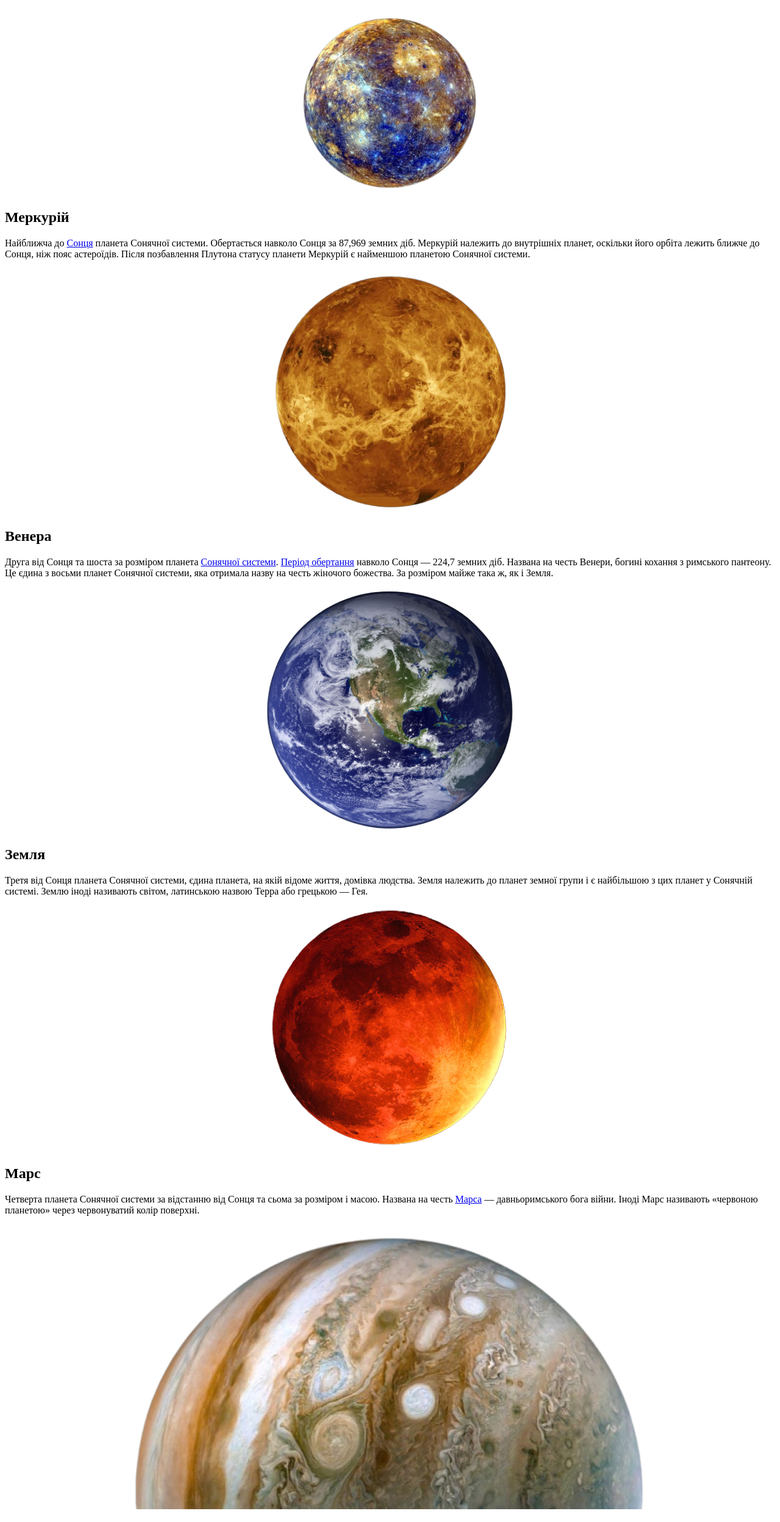
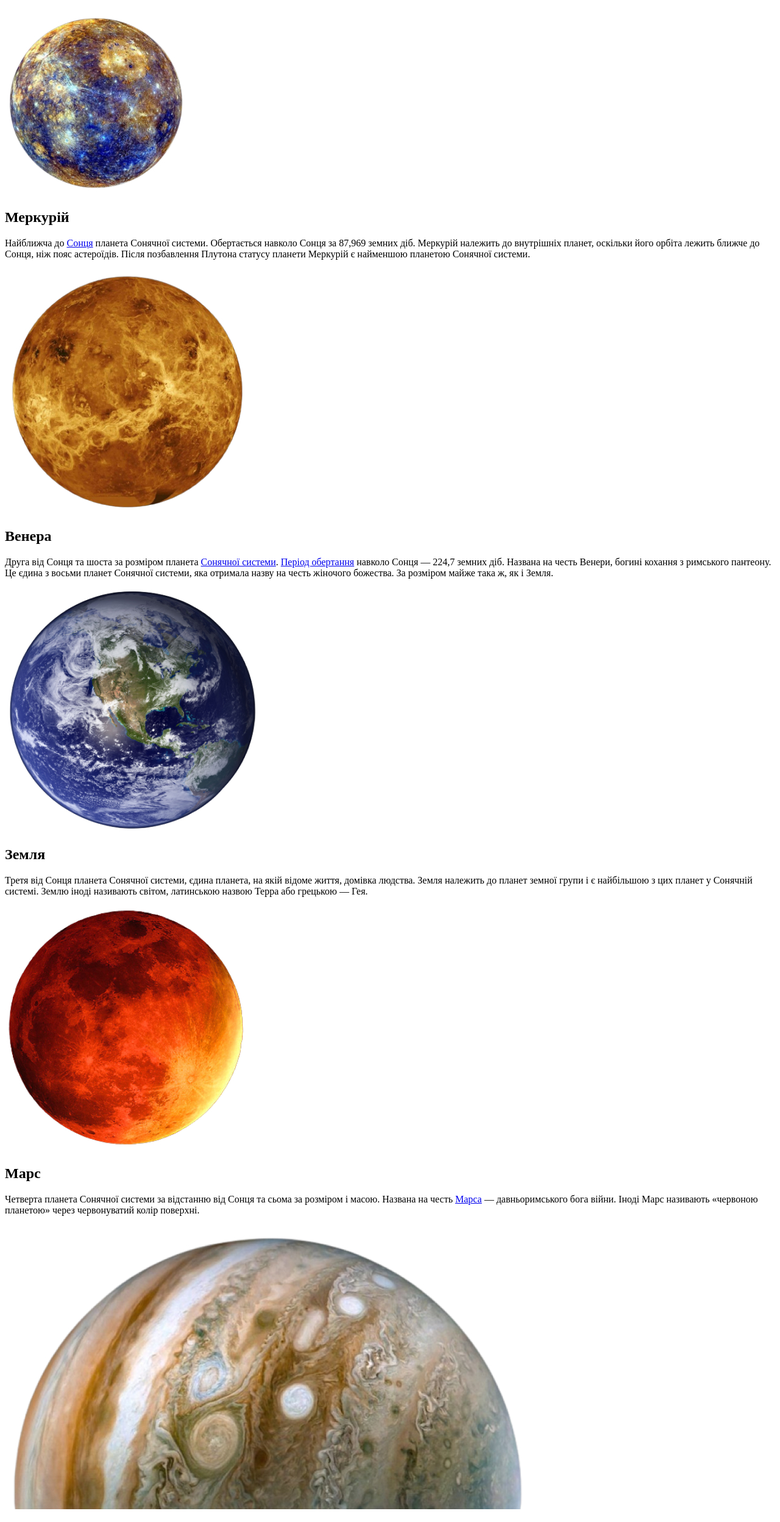
Before and after one commit to OlegL97/html-project, a plain HTML site: page index.html in a window 1280 px wide. Shown: the part 61-2557 px from the top of the page at 61% size. Drawn offline with Linux system fonts and the light colour scheme.

Commit message:
add Task1

```diff
--- a/index.html
+++ b/index.html
@@ -13,7 +13,7 @@
     </header>
     <main>
         <h1 align="center">ПЛАНЕТИ СОНЯЧНОЇ СИСТЕМИ</h1>
-    <div align="center">
+    <div>
         <img src="/img/меркурій.jpg" alt="Меркурій">
     </div>
     <h2>
@@ -22,7 +22,7 @@
     <p>
         Найближча до <a href="https://uk.wikipedia.org/wiki/%D0%A1%D0%BE%D0%BD%D1%86%D0%B5">Сонця</a> планета Сонячної системи. Обертається навколо Сонця за 87,969 земних діб. Меркурій належить до внутрішніх планет, оскільки його орбіта лежить ближче до Сонця, ніж пояс астероїдів. Після позбавлення Плутона статусу планети Меркурій є найменшою планетою Сонячної системи.
     </p>
-    <div align="center">
+    <div>
         <img src="/img/венера.jpg" alt="Венера">
     </div>
     <h2>
@@ -31,7 +31,7 @@
     <p>
         Друга від Сонця та шоста за розміром планета <a href="https://ru.wikipedia.org/wiki/%D0%A1%D0%BE%D0%BB%D0%BD%D0%B5%D1%87%D0%BD%D0%B0%D1%8F_%D1%81%D0%B8%D1%81%D1%82%D0%B5%D0%BC%D0%B0">Сонячної системи</a>. <a href="https://ru.wikipedia.org/wiki/%D0%9E%D1%80%D0%B1%D0%B8%D1%82%D0%B0%D0%BB%D1%8C%D0%BD%D1%8B%D0%B9_%D0%BF%D0%B5%D1%80%D0%B8%D0%BE%D0%B4"> Період обертання</a> навколо Сонця — 224,7 земних діб. Названа на честь Венери, богині кохання з римського пантеону. Це єдина з восьми планет Сонячної системи, яка отримала назву на честь жіночого божества. За розміром майже така ж, як і Земля.
     </p>
-    <div align="center">
+    <div>
         <img src="/img/земля.jpg" alt="Земля">
     </div>
     <h2>
@@ -40,7 +40,7 @@
      <p>
         Третя від Сонця планета Сонячної системи, єдина планета, на якій відоме життя, домівка людства. Земля належить до планет земної групи і є найбільшою з цих планет у Сонячній системі. Землю іноді називають світом, латинською назвою Терра або грецькою — Гея.
      </p>
-    <div align="center">
+    <div>
         <img src="/img/марс.jpg" alt="Марс">
     </div>
     <h2>
@@ -49,7 +49,7 @@
     <p>
         Четверта планета Сонячної системи за відстанню від Сонця та сьома за розміром і масою. Названа на честь <a href="https://ru.wikipedia.org/wiki/%D0%9C%D0%B0%D1%80%D1%81">Марса</a>  — давньоримського бога війни. Іноді Марс називають «червоною планетою» через червонуватий колір поверхні.
     </p>
-    <div align="center">
+    <div>
         <img src="/img/юпітер.jpg" alt="Юпітер">
     </div>
     <h2>
@@ -58,13 +58,13 @@
     <p>
         П'ята від Сонця та найбільша планета Сонячної системи. Відстань Юпітера від Сонця змінюється в межах від 4,95 до 5,45 а. о. (740—814 млн км), середня відстань 5,203 а. о. (778 млн км). Разом із Сатурном, Ураном і Нептуном Юпітер класифікують як <a href="https://ru.wikipedia.org/wiki/%D0%93%D0%B0%D0%B7%D0%BE%D0%B2%D1%8B%D0%B5_%D0%B3%D0%B8%D0%B3%D0%B0%D0%BD%D1%82%D1%8B">газового гіганта</a> .
     </p>
-    <div align="center">
+    <div>
         <img src="/img/сатурн.jpg" alt="Сатурн">
     </div>
     <p>
         Шоста за віддаленістю від Сонця та друга за розмірами планета Сонячної системи. Сатурн швидко обертається навколо своєї осі (з періодом — 10,23 години), складається переважно з рідкого <a href="https://ru.wikipedia.org/wiki/%D0%96%D0%B8%D0%B4%D0%BA%D0%B8%D0%B9_%D0%B2%D0%BE%D0%B4%D0%BE%D1%80%D0%BE%D0%B4">водню</a>  і <a href="https://ru.wikipedia.org/wiki/%D0%96%D0%B8%D0%B4%D0%BA%D0%B8%D0%B9_%D0%B3%D0%B5%D0%BB%D0%B8%D0%B9">гелію</a> , має товстий шар <a href="https://ru.wikipedia.org/wiki/%D0%90%D1%82%D0%BC%D0%BE%D1%81%D1%84%D0%B5%D1%80%D0%B0">атмосфери</a> . Навколо Сонця Сатурн обертається за 29,46 земних років на середній відстані 1427 млн км. Екваторіальний діаметр верхньої межі хмар — 120 536 км, а полярний — на кілька сотень кілометрів менший.
     </p>
-    <div align="center">
+    <div>
         <img src="/img/уран.jpg" alt="Уран">
     </div>
     <h2>
@@ -73,7 +73,7 @@
     <p>
         Сьома від Сонця велика планета Сонячної системи, що належить до планет-гігантів. Діаметр Урана в 4 рази, а його маса — в 14,5 раза більші за земні, що робить його третьою за діаметром і четвертою за масою планетою Сонячної системи.
     </p>
-    <div align="center">
+    <div>
     <img src="/img/нептун.jpg" alt="Нептун">
     </div>
     <h2>
```
